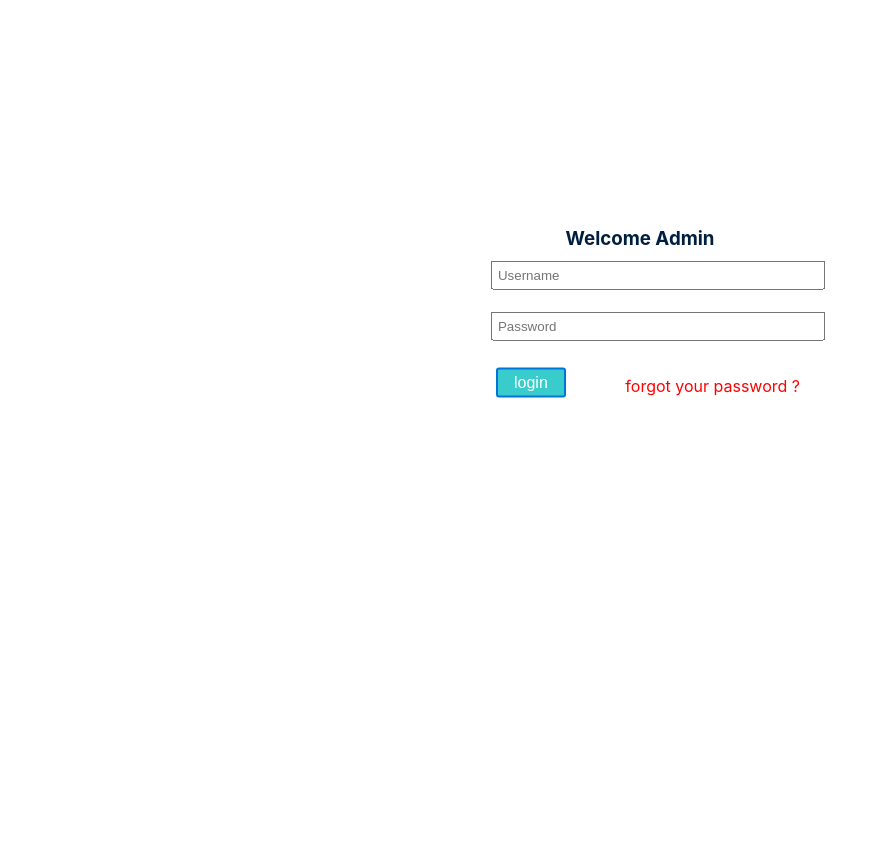
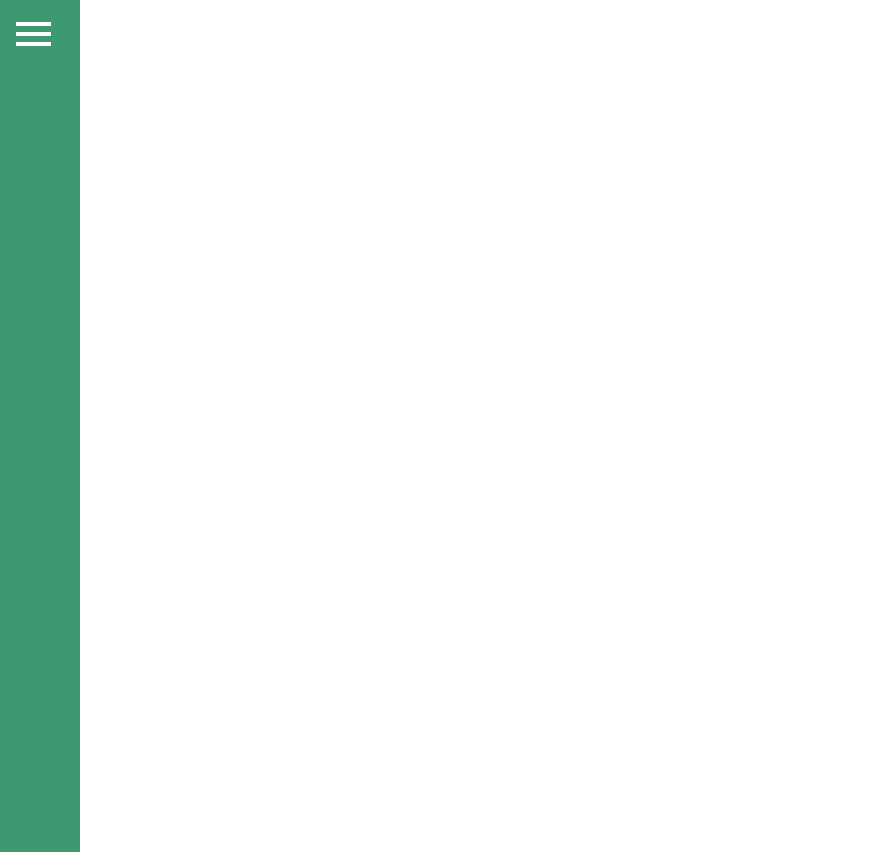
Before and after one commit to bassamhamdar/goHelp-frontEnd-, a React (Create React App) app in the folder front/: page /dashboard/org in a window 1280 px wide. Shown: the whole page, without its empty margins (0-872 px from the left). Before the commit the page ends 800 px from the top, so only its background shows below. Built offline with nearby package versions, Linux system fonts and the light colour scheme.

Commit message:
created side nav with the pages

```diff
--- a/front/package.json
+++ b/front/package.json
@@ -10,6 +10,7 @@
     "react": "^17.0.2",
     "react-dom": "^17.0.2",
     "react-hook-form": "^7.20.4",
+    "react-router-dom": "^5.3.0",
     "react-scripts": "4.0.3",
     "styled-components": "^5.3.3",
     "web-vitals": "^1.1.2",
--- a/front/src/App.js
+++ b/front/src/App.js
@@ -1,11 +1,28 @@
 import Login from "./components/Login";
-import { Wrapper } from "./style";
+import { SideNav } from "./components/SideNav";
+import { Wrapper } from "./style/adminLogin";
+import { Dashboard } from "./pages/admin/Dashboard";
+import { UsersDashboard } from "./pages/admin/UsersDashboard";
+import { OrgDashboard } from "./pages/admin/OrgDashboard";
+import { FaqDashboard } from "./pages/admin/FaqDashboard";
+import { AboutDashboard } from "./pages/admin/AboutDashboard";
+import { BrowserRouter as Router, Route, Switch } from "react-router-dom";
 
 function App() {
   return (
-    <Wrapper>
-      <Login />
-    </Wrapper>
+    <Router>
+      <Wrapper>
+        <SideNav />
+        <Switch>
+          <Route path="/admin" exact component={Login} />
+          <Route path="/" exact component={Dashboard} />
+          <Route path="/admin/user" exact component={UsersDashboard} />
+          <Route path="/admin/org" exact component={OrgDashboard} />
+          <Route path="/admin/faq" exact component={FaqDashboard} />
+          <Route path="/admin/about" exact component={AboutDashboard} />
+        </Switch>
+      </Wrapper>
+    </Router>
   );
 }
 
--- /dev/null
+++ b/front/src/components/SideNav.js
@@ -0,0 +1,37 @@
+import React, { useState } from "react";
+import { SideBar, Link, Line, Menu, Burger } from "../style/adminSideNav";
+export const SideNav = () => {
+  const [width, setWidth] = useState("5%");
+  const [display, setDisplay] = useState("none");
+  const closeNav = () => {
+    if (width === "5%") {
+      setDisplay("");
+      return setWidth("15%");
+    }
+    setDisplay("none");
+    setWidth("5%");
+  };
+  return (
+    <Menu width={width}>
+      <Burger onClick={() => closeNav()}>
+        <Line></Line>
+        <Line></Line>
+        <Line></Line>
+      </Burger>
+      <SideBar>
+        <Link href="/admin/about" display={display}>
+          About
+        </Link>
+        <Link href="/admin/faq" display={display}>
+          FAQ
+        </Link>
+        <Link href="/admin/user" display={display}>
+          Users
+        </Link>
+        <Link href="/admin/org" display={display}>
+          Organizations
+        </Link>
+      </SideBar>
+    </Menu>
+  );
+};
--- /dev/null
+++ b/front/src/pages/admin/AboutDashboard.js
@@ -0,0 +1,5 @@
+import React from "react";
+
+export const AboutDashboard = () => {
+  return <h1>About</h1>;
+};
--- /dev/null
+++ b/front/src/pages/admin/Dashboard.js
@@ -0,0 +1,5 @@
+import React from "react";
+
+export const Dashboard = () => {
+  return <h1>Home Dash</h1>;
+};
--- /dev/null
+++ b/front/src/pages/admin/FaqDashboard.js
@@ -0,0 +1,5 @@
+import React from "react";
+
+export const FaqDashboard = () => {
+  return <h1>FAQ</h1>;
+};
--- /dev/null
+++ b/front/src/pages/admin/OrgDashboard.js
@@ -0,0 +1,5 @@
+import React from "react";
+
+export const OrgDashboard = () => {
+  return <h1>Org</h1>;
+};
--- /dev/null
+++ b/front/src/pages/admin/UsersDashboard.js
@@ -0,0 +1,5 @@
+import React from "react";
+
+export const UsersDashboard = () => {
+  return <h1 style={{ margin: "auto" }}>users</h1>;
+};
--- a/front/src/style/index.js
+++ b/front/src/style/adminLogin/index.js
@@ -1,8 +1,9 @@
 import styled from "styled-components";
 
 export const Wrapper = styled.section`
-  height: 100vh;
+  min-height: 100vh;
   background: white;
+  overflow: hidden;
 `;
 
 export const LoginForm = styled.form`
--- /dev/null
+++ b/front/src/style/adminSideNav/index.js
@@ -0,0 +1,33 @@
+import styled from "styled-components";
+export const Menu = styled.div`
+  width: ${(props) => props.width};
+  background-color: #3d9970;
+  padding-left: 1rem;
+  min-height: 100vh;
+  overflow: hidden;
+`;
+
+export const SideBar = styled.div`
+  display: flex;
+  flex-direction: column;
+  justify-content: space-evenly;
+  min-height: 100vh;
+`;
+export const Burger = styled.div`
+  padding-top: 1rem;
+  cursor: pointer;
+`;
+export const Link = styled.a`
+  text-decoration: none;
+  color: white;
+  font-size: 15px;
+  padding-left: 2rem;
+  display: ${(props) => props.display};
+`;
+
+export const Line = styled.div`
+  width: 35px;
+  height: 4px;
+  background-color: white;
+  margin: 6px 0;
+`;
```
Also changed, not shown: front/src/components/Login.js (+8 -1 lines), 1 other file (tests, documents, lock files or other folders).
